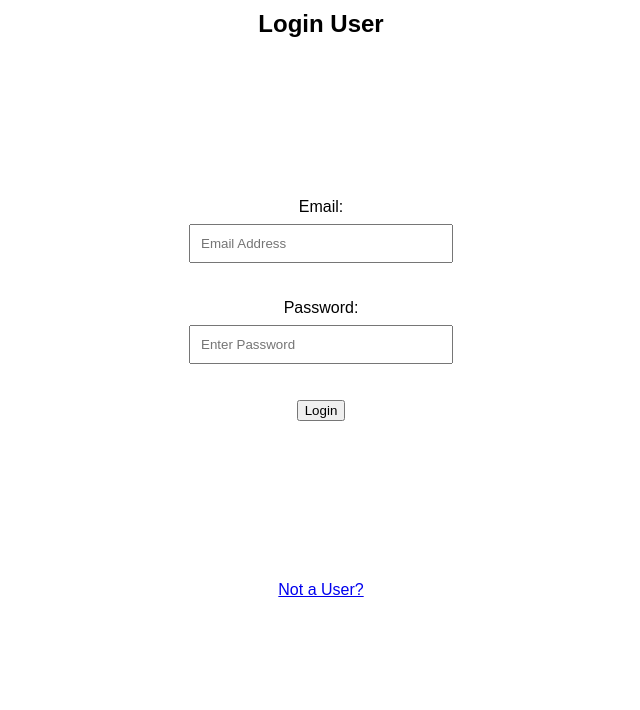
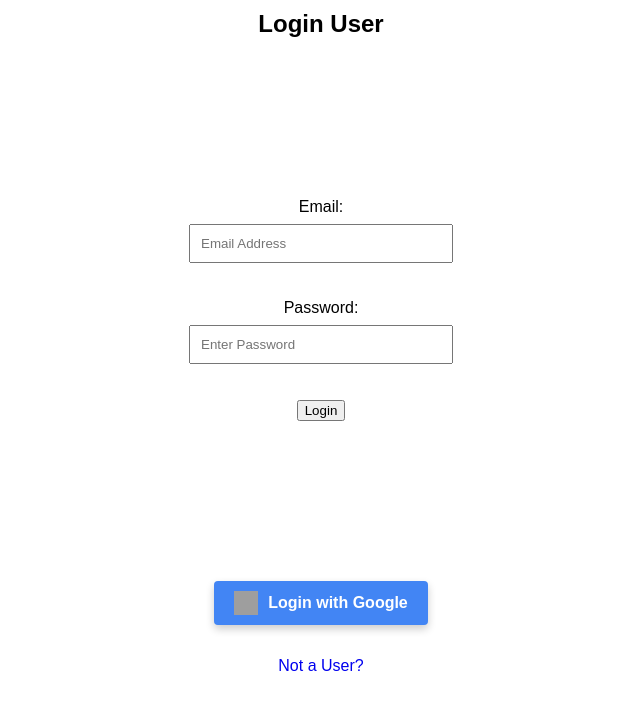
Before and after one commit to Asharkhan468/Firebase-Authentication, a plain HTML site: page login.html in a window 1280 px wide. Shown: the whole page, without its empty margins (319-959 px from the left). Drawn offline with Linux system fonts and the light colour scheme; grey boxes are pictures that could not be loaded.

Commit message:
Google Authentication Added

```diff
--- a/login.html
+++ b/login.html
@@ -32,7 +32,60 @@ h2{
 a{
     display: flex;
     justify-content: center;
+    margin-top: 2rem;
+    text-decoration: none
+    ;
 }
+
+/*Google btn styling */
+/*
+
+body {
+    display: flex;
+    justify-content: center;
+    align-items: center;
+    height: 100vh;
+    background-color: #f5f5f5;
+    margin: 0;
+} */
+
+.login-container {
+    display: flex;
+    justify-content: center;
+    align-items: center;
+}
+
+.google-login-btn {
+    display: flex;
+    align-items: center;
+    padding: 10px 20px;
+    font-size: 16px;
+    font-weight: bold;
+    color: #fff;
+    background-color: #4285F4;
+    border: none;
+    border-radius: 4px;
+    cursor: pointer;
+    transition: background-color 0.3s, transform 0.2s;
+    box-shadow: 0 4px 8px rgba(0, 0, 0, 0.2);
+}
+
+.google-login-btn:hover {
+    background-color: #357ae8;
+    transform: scale(1.05);
+}
+
+.google-login-btn:active {
+    background-color: #3367d6;
+    transform: scale(0.95);
+}
+
+.google-icon {
+    width: 24px;
+    height: 24px;
+    margin-right: 10px;
+}
+
     </style>
 </head>
 <body>
@@ -47,6 +100,12 @@ a{
 
         <button type="submit" id="btn-Register">Login</button>
     </form>
+    <div class="login-container">
+        <button class="google-login-btn">
+            <img src="https://image.similarpng.com/very-thumbnail/2021/09/Logo-Search-Google--on-transparent-background-PNG.png" alt="Google Logo" class="google-icon">
+            <span>Login with Google</span>
+        </button>
+    </div>
     <a href="./index.html">Not a User?</a>
 
    <script type="module" src="login.js"></script>
--- a/login.js
+++ b/login.js
@@ -1,4 +1,9 @@
-import { signInWithEmailAndPassword } from "https://www.gstatic.com/firebasejs/10.12.4/firebase-auth.js";
+import {
+  signInWithEmailAndPassword,
+  GoogleAuthProvider,
+  signInWithPopup,
+} from "https://www.gstatic.com/firebasejs/10.12.4/firebase-auth.js";
+
 
 import { auth } from "./config.js";
 
@@ -20,3 +25,31 @@ form.addEventListener("submit", (event) => {
       alert(`${errorMessage}`)
     });
 });
+
+
+
+
+//Login with google btn functionality
+
+const googleLogin = document.querySelector(".google-login-btn");
+
+const provider = new GoogleAuthProvider();
+
+googleLogin.addEventListener('click' , ()=>{
+
+
+signInWithPopup(auth, provider)
+  .then((result) => {
+
+    const user = result.user;
+    console.log(user);
+    window.location="home.html"
+
+  })
+  .catch((error) => {
+    const errorMessage = error.message;
+    console.log(errorMessage);
+    // ...
+  });
+
+})
```
